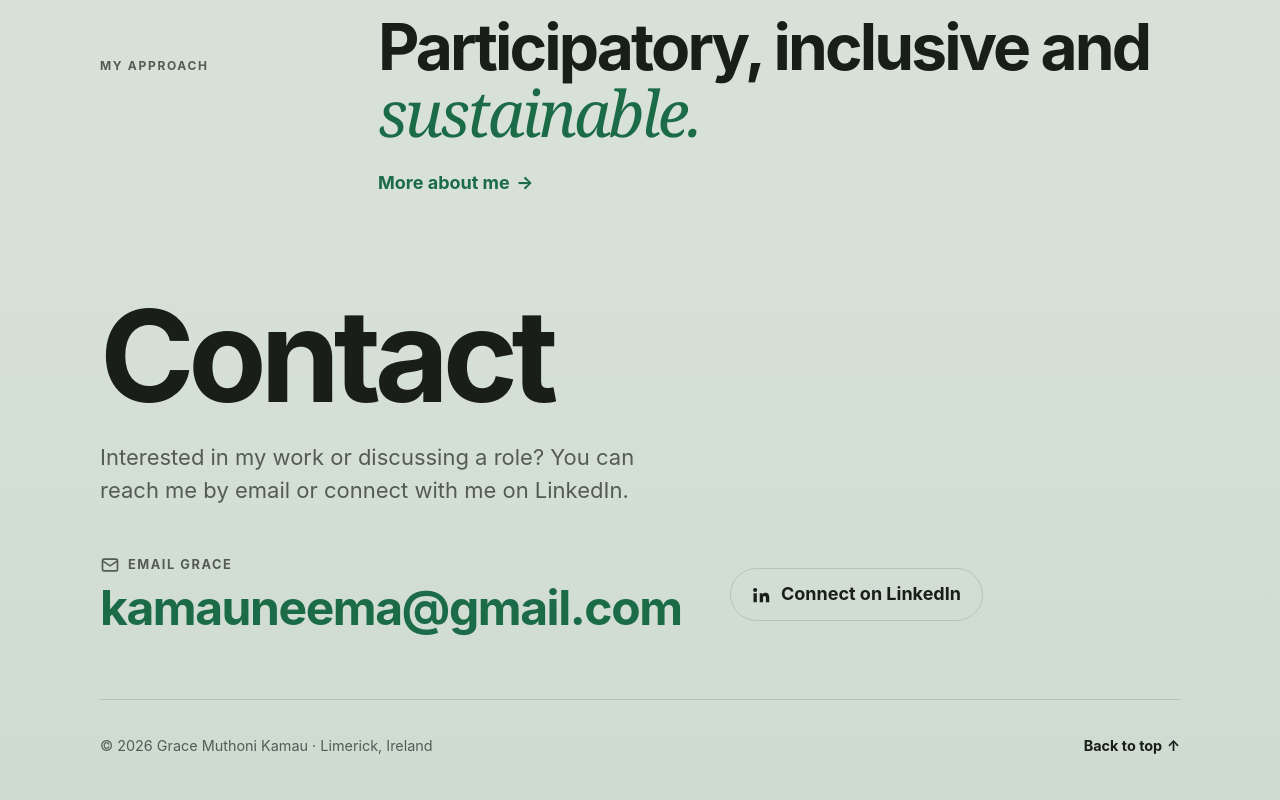
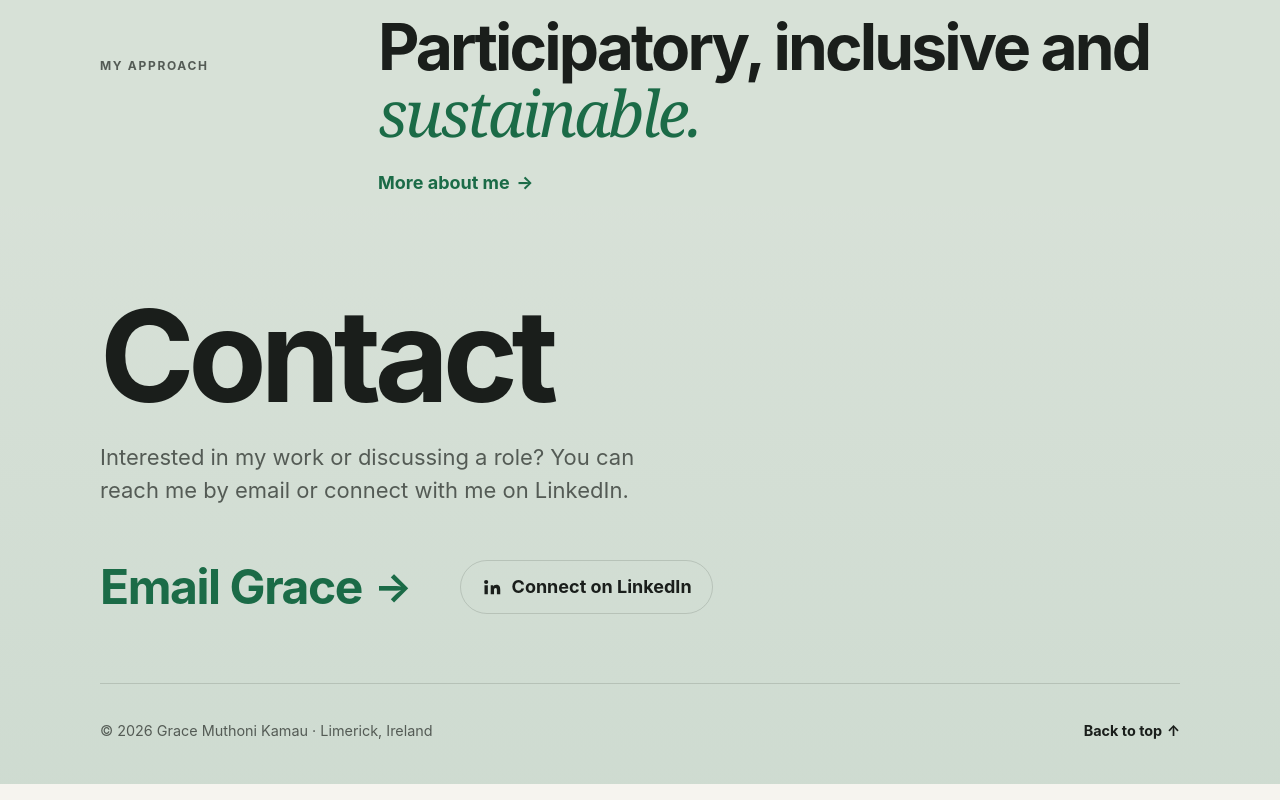
Before and after one commit to kamauneema-ux/My-Portfolio-Project, a React (Vite) app: page / in a window 1280 px wide. Shown: the part 2745-3545 px from the top of the page. Built offline with nearby package versions, Linux system fonts and the light colour scheme.

Commit message:
Mask the email address in the contact footer
The footer shows Email Grace instead of the address. The address is stored in two parts and only joined into a mailto link when the visitor clicks, so it never appears on the page, in the link target or as one string in the built files.

```diff
--- a/src/components/layout/SiteFooter.tsx
+++ b/src/components/layout/SiteFooter.tsx
@@ -1,5 +1,12 @@
+import type { MouseEvent } from "react";
 import { anchors } from "../../siteMap";
 import { contact, profile } from "../../content/profile";
+
+/** Opens the visitor's email app; the address is only put together on click. */
+function openEmail(event: MouseEvent<HTMLAnchorElement>) {
+  event.preventDefault();
+  window.location.href = `mailto:${profile.emailUser}@${profile.emailDomain}`;
+}
 
 /** Footer on every main page. Doubles as the Contact section the nav links to. */
 export default function SiteFooter() {
@@ -11,23 +18,15 @@ export default function SiteFooter() {
         <ul className="site-footer__links">
           <li>
             <a
-              href={`mailto:${profile.email}`}
+              href={`#${anchors.contact}`}
+              onClick={openEmail}
               className="contact-link contact-link--primary"
             >
-              <span className="contact-link__label">
-                <svg
-                  viewBox="0 0 24 24"
-                  fill="none"
-                  stroke="currentColor"
-                  strokeWidth="2"
-                  aria-hidden="true"
-                >
-                  <rect x="3" y="5" width="18" height="14" rx="2" />
-                  <path d="m3 7 9 6 9-6" />
-                </svg>
-                Email Grace
+              <span className="contact-link__title wipe">Email Grace</span>
+              <span className="contact-link__arrow" aria-hidden="true">
+                &rarr;
               </span>
-              <span className="contact-link__address wipe">{profile.email}</span>
+              <span className="visually-hidden"> (opens your email app)</span>
             </a>
           </li>
           <li>
--- a/src/content/profile.ts
+++ b/src/content/profile.ts
@@ -3,7 +3,9 @@
 export const profile = {
   name: "Grace Muthoni Kamau",
   location: "Limerick, Ireland",
-  email: "kamauneema@gmail.com",
+  // Split so the address never appears as one string on the page or in the code.
+  emailUser: "kamauneema",
+  emailDomain: "gmail.com",
   linkedin: "https://www.linkedin.com/in/muthoni-kamau-55084839/",
 } as const;
 
--- a/src/styles/global.css
+++ b/src/styles/global.css
@@ -500,27 +500,23 @@ main:has(.home-epilogue-band) + .site-footer {
 }
 
 .contact-link--primary {
-  flex-direction: column;
-  align-items: flex-start;
-  gap: 0.25rem;
+  gap: 0.75rem;
   color: var(--accent);
 }
 
-.contact-link__label {
-  display: inline-flex;
-  align-items: center;
-  gap: 0.5rem;
-  font-size: 0.8rem;
-  letter-spacing: 0.12em;
-  text-transform: uppercase;
-  color: var(--text-muted);
+.contact-link__title {
+  font-size: clamp(1.75rem, 4.4vw, 3rem);
+  letter-spacing: -0.03em;
+  line-height: 1.15;
 }
 
-.contact-link__address {
-  font-size: clamp(1.5rem, 4.4vw, 3rem);
-  letter-spacing: -0.03em;
-  line-height: 1.15;
-  overflow-wrap: anywhere;
+.contact-link__arrow {
+  font-size: clamp(1.5rem, 3.5vw, 2.5rem);
+  transition: transform 0.3s var(--ease-out);
+}
+
+.contact-link--primary:hover .contact-link__arrow {
+  transform: translateX(6px);
 }
 
 .contact-link--secondary {
@@ -560,12 +556,12 @@ main:has(.home-epilogue-band) + .site-footer {
   background-position: left calc(50% + 0.75em);
 }
 
-.contact-link__address.wipe {
+.contact-link__title.wipe {
   background-size: 0 2px;
 }
 
-.contact-link--primary:hover .contact-link__address,
-.contact-link--primary:focus-visible .contact-link__address {
+.contact-link--primary:hover .contact-link__title,
+.contact-link--primary:focus-visible .contact-link__title {
   background-size: 100% 2px;
 }
 
```
